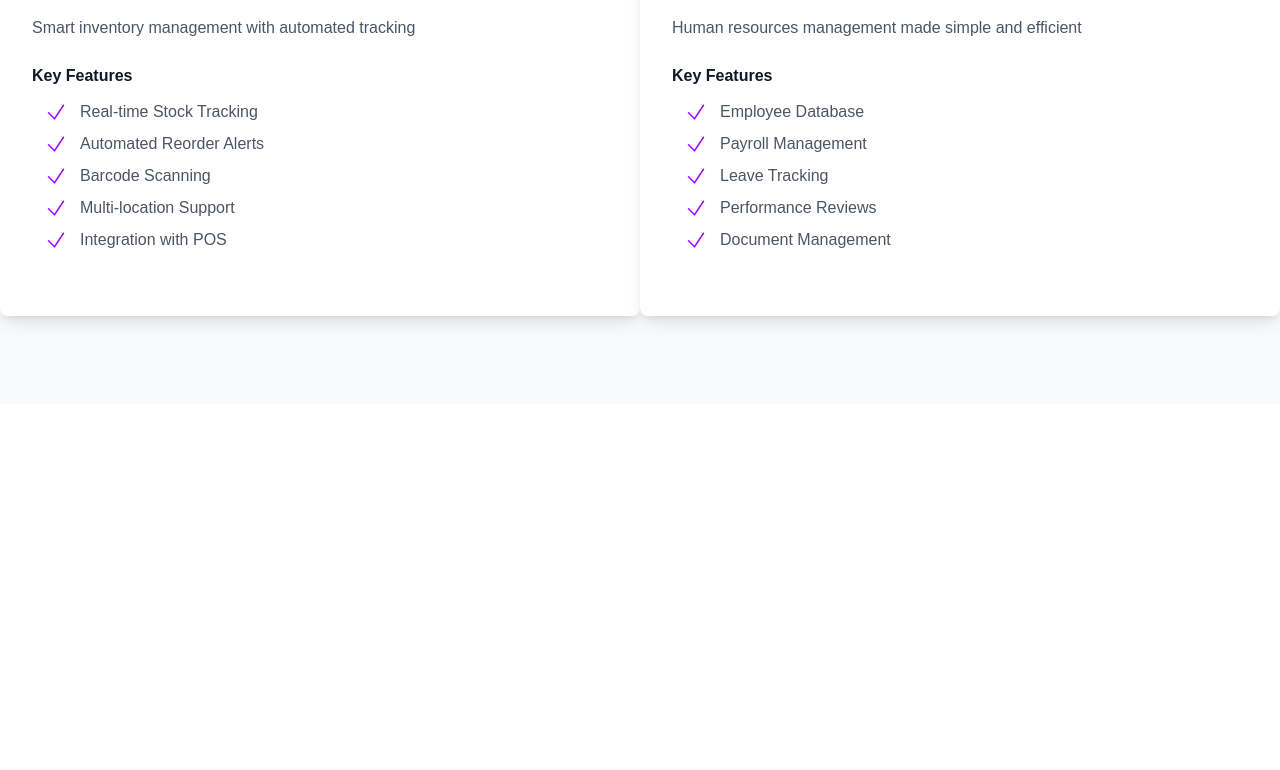
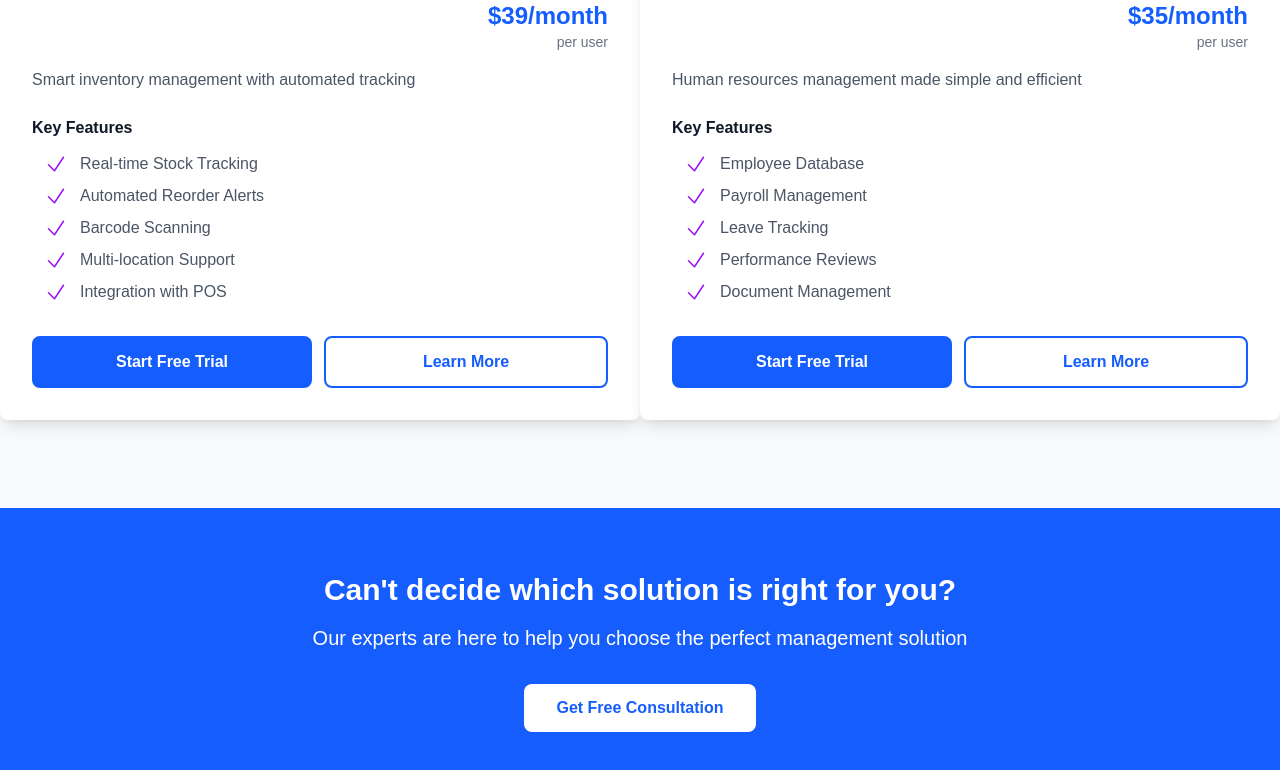
Before and after one commit to thedramaboy/apricot-it, a Next.js app: page /products in a window 1280 px wide. Shown: the part 996-1766 px from the top of the page. Before the commit the page ends 1400 px from the top, so only its background shows below. Built offline with nearby package versions, Linux system fonts and the light colour scheme.

Commit message:
Modified Product page.

```diff
--- a/app/products/page.tsx
+++ b/app/products/page.tsx
@@ -143,12 +143,42 @@ export default function ProductPage() {
                                         ))}
                                     </ul>
                                 </div>
+
+                                {/* Action buttons */}
+                                <div className='flex gap-3'>
+                                    <button className='flex-1 bg-blue-600 text-white py-3 px-6 rounded-lg font-semibold hover:bg-blue-700 transition-colors'>
+                                        Start Free Trial
+                                    </button>
+                                    <Link
+                                        href={`/products/${product.id}`}
+                                        className='flex-1 border-2 border-blue-600 text-blue-600 py-3 px-6 rounded-lg font-semibold hover:bg-blue-50 transition-colors text-center'
+                                    >
+                                        Learn More
+                                    </Link>
+                                </div>
                             </div>
                         ))}
                     </div>
                 </div>
             </section>
 
+            {/* Call to action */}
+            <section className='bg-blue-600 text-white py-16'>
+                    <div className='container mx-auto px-6 text-center'>
+                        <h2 className='text-3xl font-bold mb-4'>
+                            Can&apos;t decide which solution is right for you?
+                        </h2>
+                        <p className='text-xl mb-8'>
+                            Our experts are here to help you choose the perfect management solution
+                        </p>
+                        <Link
+                            href="/contact"
+                            className='bg-white text-blue-600 px-8 py-3 rounded-lg font-semibold hover:bg-gray-100 transition-colors inline-block'
+                        >
+                            Get Free Consultation
+                        </Link>
+                    </div>
+            </section>
         </main>
     );
 }
```
